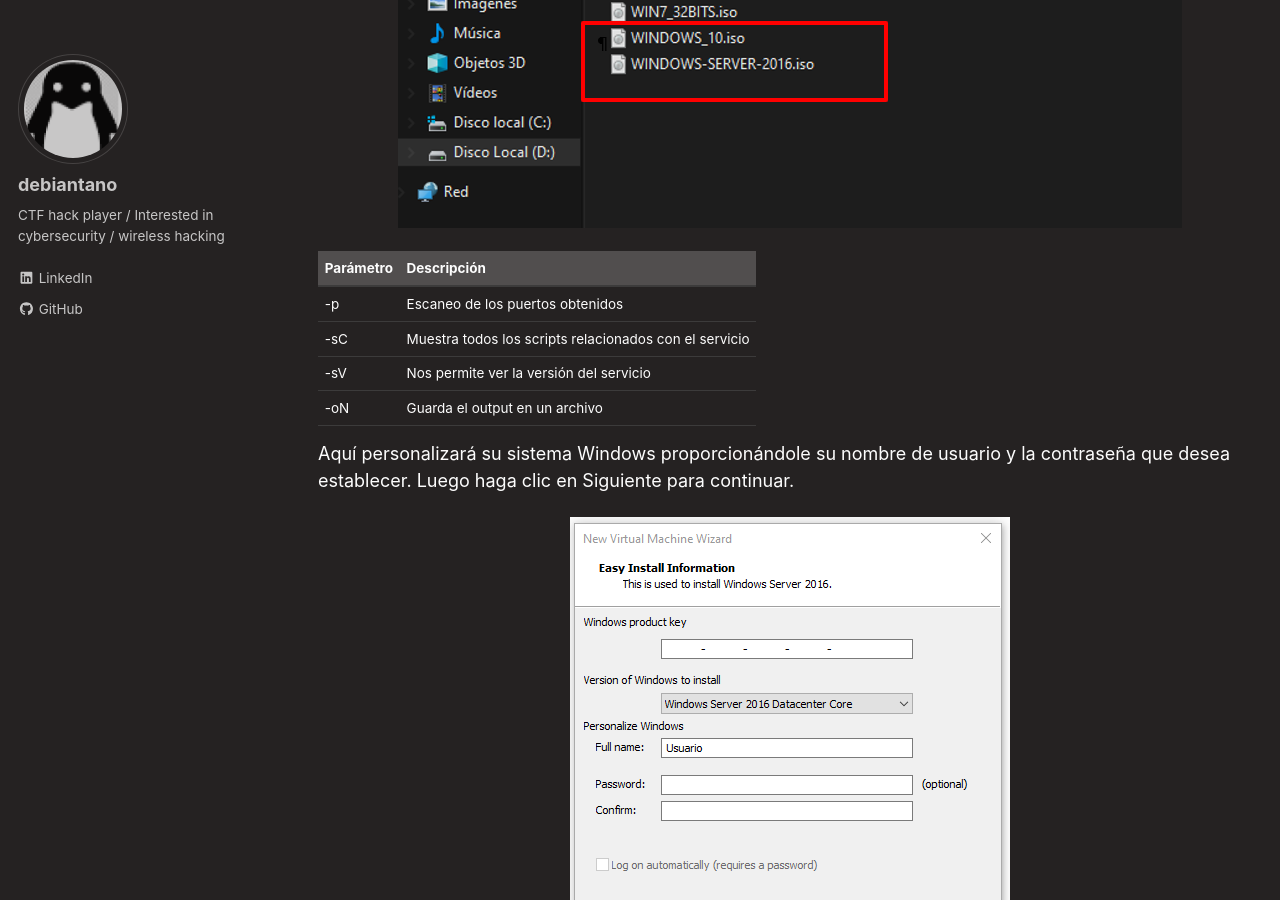
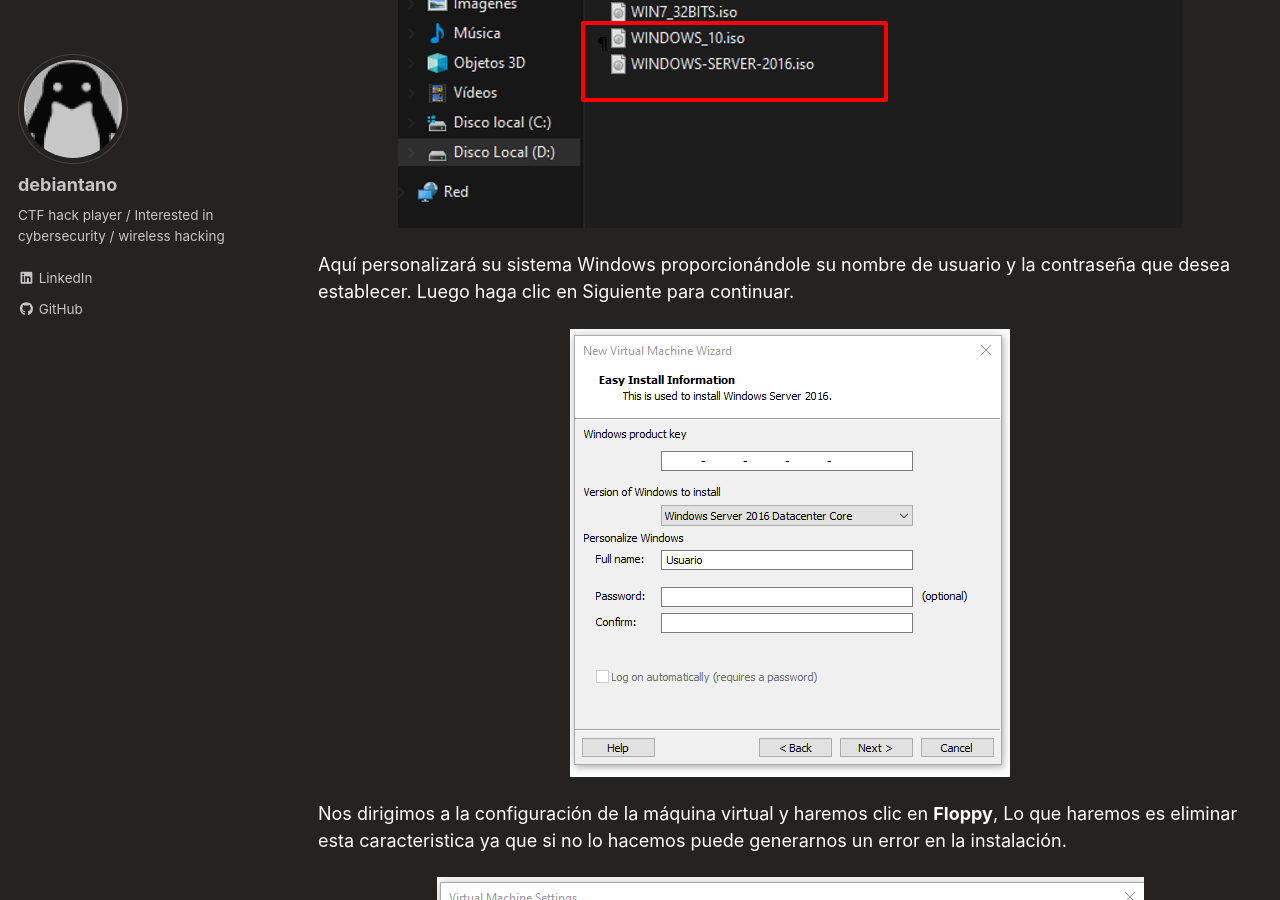
Before and after one commit to debiantano/debiantano.github.io, a Jekyll site: the page built from _posts/2021-05-10-Configuración-de-laboratorio-Active-Directory.md, in a window 1280 px wide and 900 px high, scrolled down 1264 px. Built offline with Jekyll 4.4.1, drawn with Linux system fonts in a browser that asks for light colours; cached includes are drawn as plain includes; a script that is not in the unit is left out.

Commit message:
Update 2021-05-10-Configuración-de-laboratorio-Active-Directory.md

```diff
--- a/_posts/2021-05-10-Configuración-de-laboratorio-Active-Directory.md
+++ b/_posts/2021-05-10-Configuración-de-laboratorio-Active-Directory.md
@@ -31,15 +31,6 @@
 <p align="center">
 <img src="/assets/images/adw/1.PNG">
 </p>
-
-
-| Parámetro | Descripción   |
-| ----------|:------------- |
-| -p        | Escaneo de los puertos obtenidos                       |
-| -sC       | Muestra todos los scripts relacionados con el servicio |
-| -sV       | Nos permite ver la versión del servicio                |
-| -oN       | Guarda el output en un archivo                         |
-
 
 
 Aquí personalizará su sistema Windows proporcionándole su nombre de usuario y la contraseña que desea establecer. Luego haga clic en Siguiente para continuar.
```
